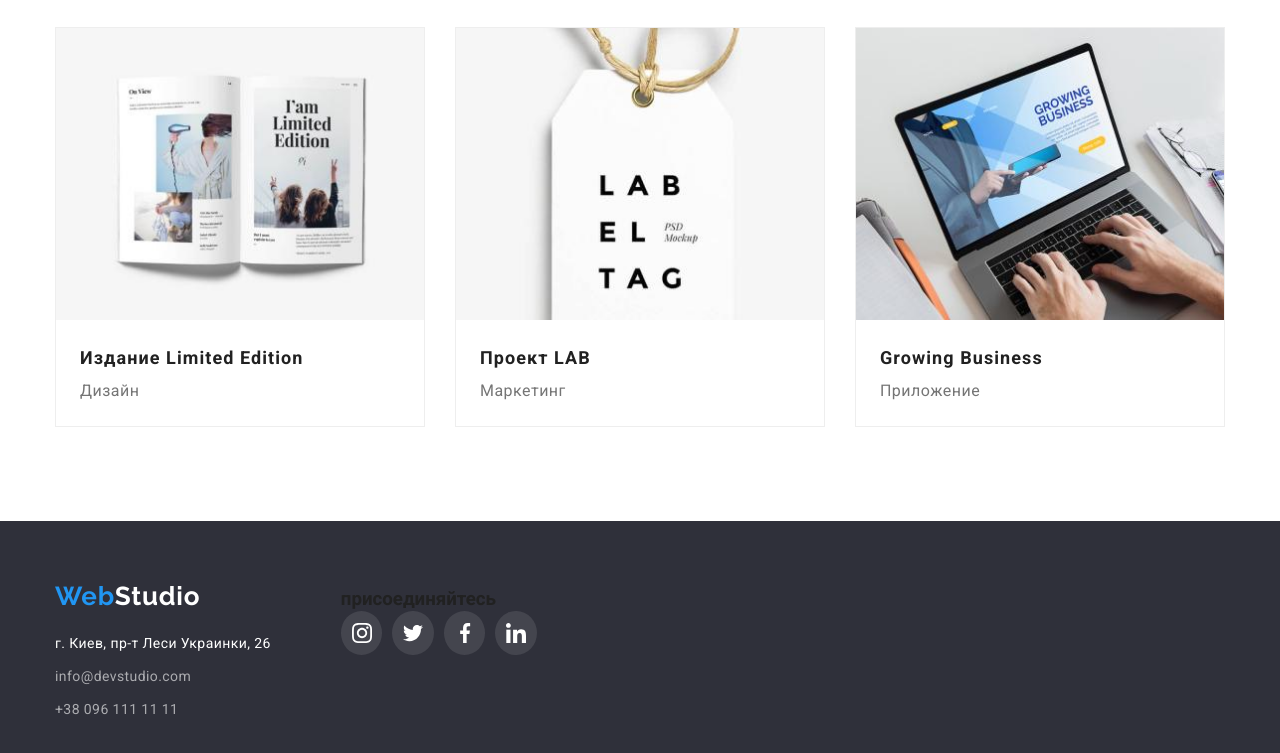
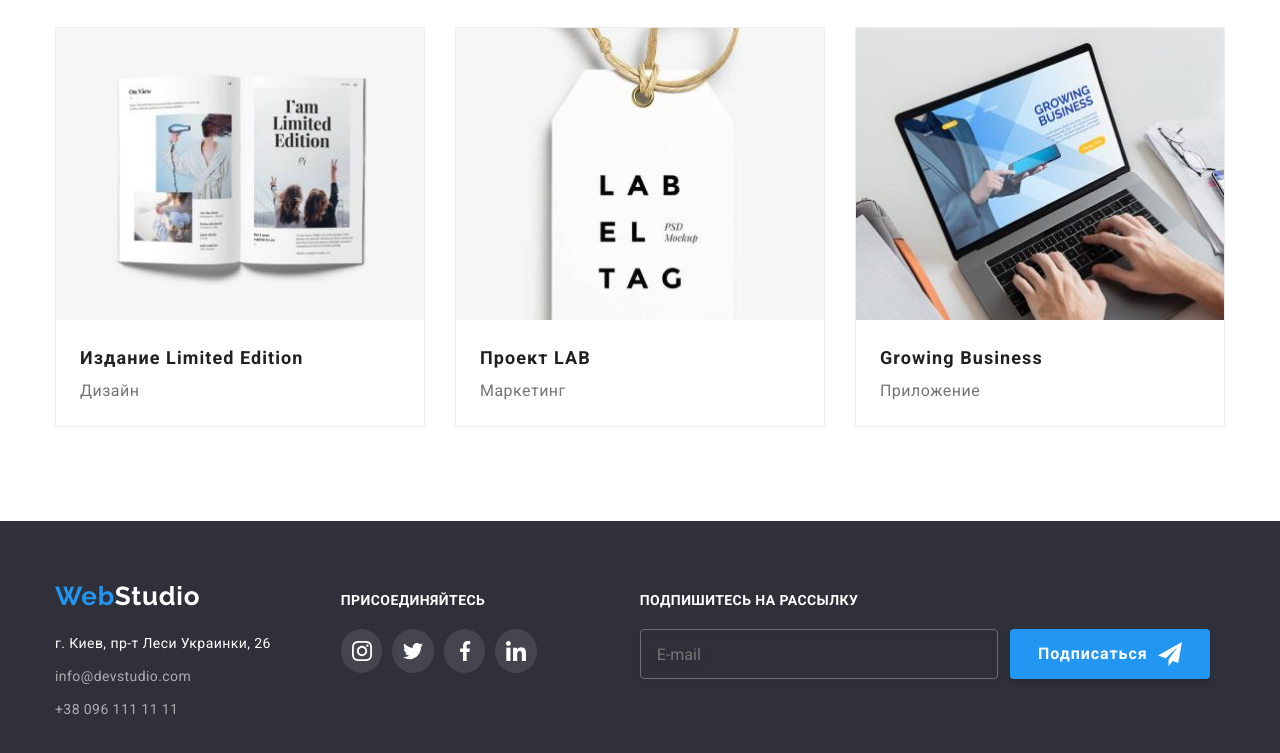
Before and after one commit to JuliaDmitrova/goit-markup-hw-06, a plain HTML site: page portfolio.html in a window 1280 px wide. Shown: the part 1096-1849 px from the top of the page. Drawn offline with nearby package versions, Linux system fonts and the light colour scheme.

Commit message:
Add HW-6

```diff
--- a/portfolio.html
+++ b/portfolio.html
@@ -225,7 +225,7 @@
       </div>
 
       <div class="footer-social">
-        <h3 class="footer-social-title">присоединяйтесь</h3>
+        <h3 class="footer-title">присоединяйтесь</h3>
         <ul class="footer-social-list list">
           <li class="footer-social-item">
             <a href="" class="footer-social-link" target="blank">
@@ -257,6 +257,20 @@
           </li>
         </ul>
       </div>
+      <div class="footer-subscribe">
+        <h3 class="footer-title">Подпишитесь на рассылку</h3>
+        <div class="subscribe-form">
+          <form name="email">
+            <label>
+              <input class="subscribe-input" type="email" name="email" placeholder="E-mail" />
+            </label>
+          </form>
+          <button type="submit" class="subscribe-submit-btn">Подписаться
+            <svg class="subscribe-icon-submit-btn" width="24" height="24">
+              <use href="./images/icons.svg#icon-footer-send"></use>
+            </svg></button>
+        </div>
+      </div>
     </div>
   </footer>
 </body>
```
